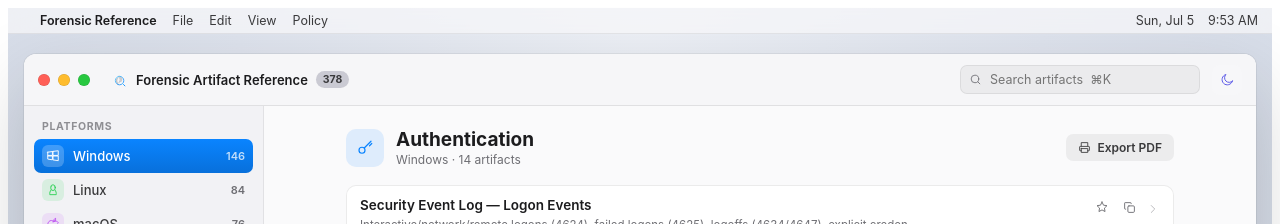
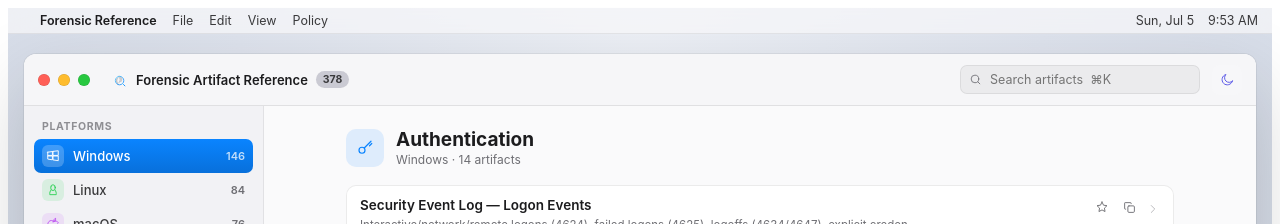
Before and after one commit to theatifquamar/forensic-artifact-reference-v2.0, a React (Vite) app: page / in a window 1280 px wide. Shown: the top 224 px of the page. Built offline with nearby package versions, Linux system fonts and the light colour scheme.

Commit message:
Add files via upload

```diff
--- a/src/App.jsx
+++ b/src/App.jsx
@@ -210,9 +210,10 @@
     : { title: selectedCat || "", subtitle: selectedOS ? `${selectedOS} · ${artifacts.length} artifact${artifacts.length !== 1 ? "s" : ""}` : "", artifacts };
 
   return (
-    <div style={ST.desktop}>
-      <ResponsiveStyles />
-      <MenuBar dateStr={dateStr} timeStr={timeStr} onPolicy={() => setRoute("policy")} ST={ST} />
+    <>
+      <div style={ST.desktop}>
+        <ResponsiveStyles />
+        <MenuBar dateStr={dateStr} timeStr={timeStr} onPolicy={() => setRoute("policy")} ST={ST} />
 
       <div style={ST.windowWrap}>
         <div style={ST.window} className="fr-window">
@@ -322,9 +323,10 @@
           <StatusBar total={totalArtifacts} selectedOS={selectedOS} selectedCat={selectedCat} isSearching={isSearching} resultCount={searchResults.length} ST={ST} viewingBookmarks={viewingBookmarks} bookmarkCount={bookmarks.length} />
         </div>
       </div>
+      </div>
 
       <PrintExport title={printData.title} subtitle={printData.subtitle} artifacts={printData.artifacts} theme={theme} />
-    </div>
+    </>
   );
 }
 
@@ -590,7 +592,6 @@
           <div style={ST.viewTitle}>{cat}</div>
           <div style={ST.viewSub}>{os} · {artifacts.length} artifact{artifacts.length !== 1 ? "s" : ""}</div>
         </div>
-        <ExportButton ST={ST} theme={theme} />
       </div>
       <div style={ST.cardList}>
         {artifacts.map((a, i) => (
@@ -614,7 +615,6 @@
           <div style={ST.viewTitle}>Search Results</div>
           <div style={ST.viewSub}>{results.length} match{results.length !== 1 ? "es" : ""} for "{query}"</div>
         </div>
-        {results.length > 0 && <ExportButton ST={ST} theme={theme} />}
       </div>
       {results.length === 0 ? (
         <Empty text="No artifacts found. Try a tool name, file path, event ID, or MITRE ATT&CK technique." ST={ST} />
```
Also changed, not shown: 1 other file (tests, documents, lock files or other folders).
